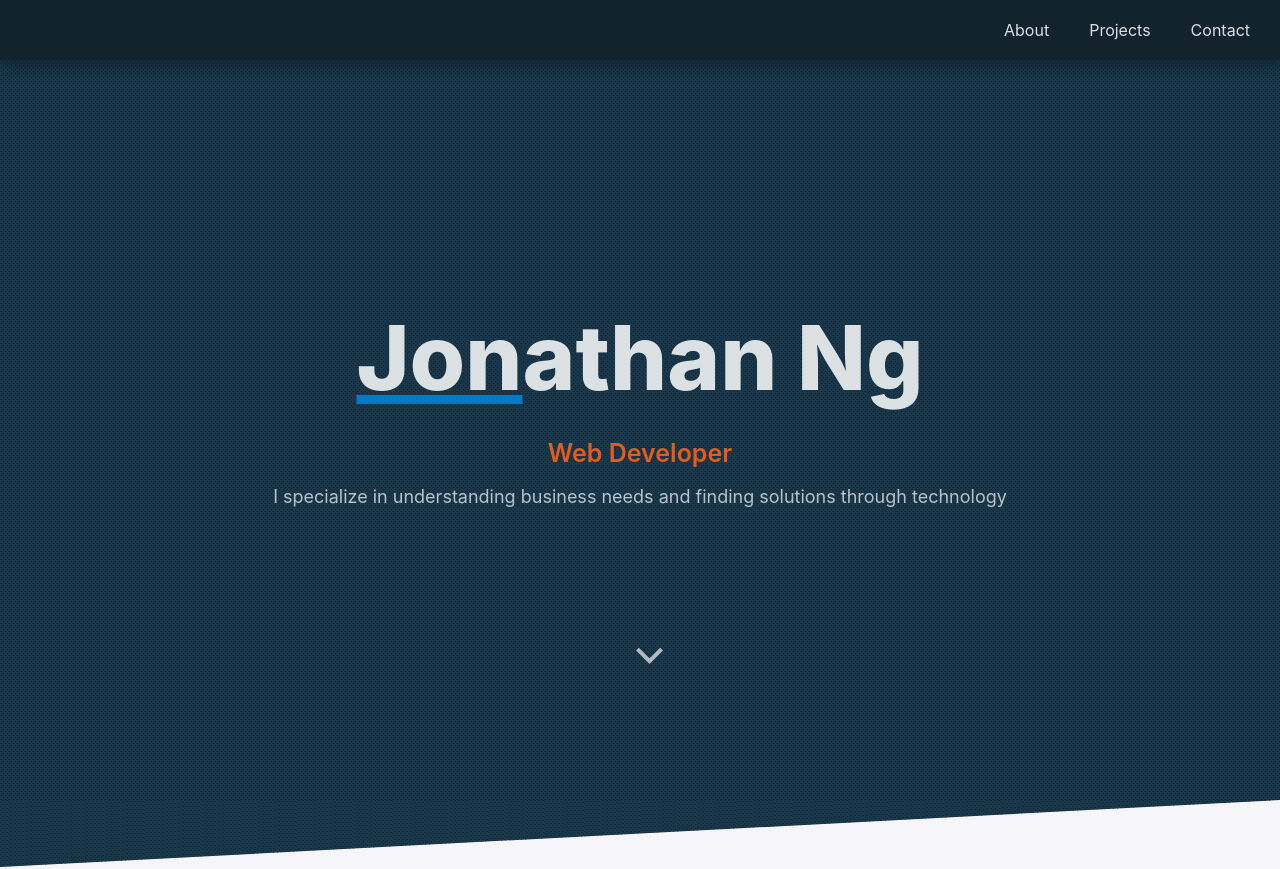
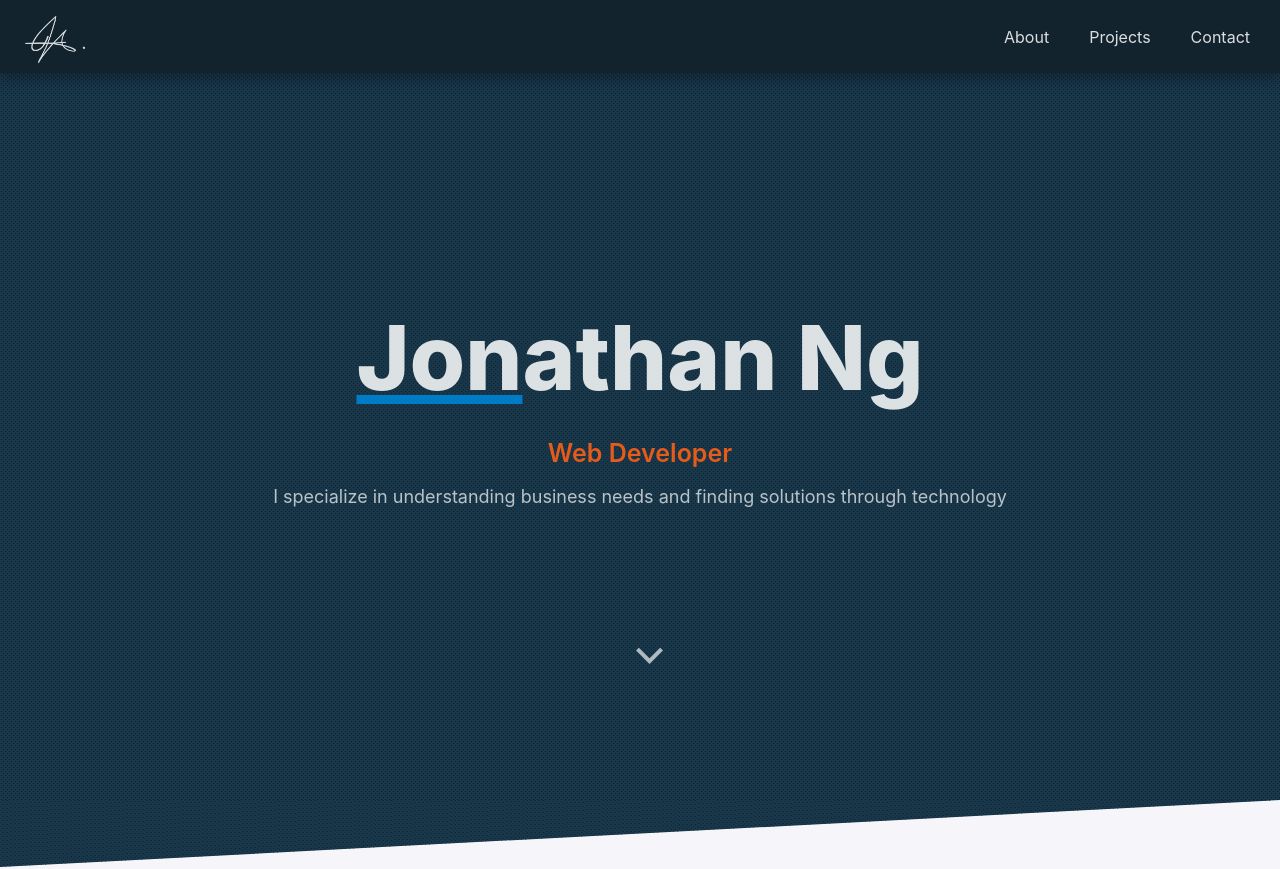
Before and after one commit to jon-ng0120/portfolio, a React (Create React App) app: page /#/ in a window 1280 px wide. Shown: the top 869 px of the page. Built offline with nearby package versions, Linux system fonts and the light colour scheme.

Commit message:
added logo

```diff
--- a/src/components/Header.js
+++ b/src/components/Header.js
@@ -1,6 +1,7 @@
 import { useState, useEffect } from 'react';
 import classes from './Header.module.scss';
 import { HashLink } from 'react-router-hash-link';
+import logo from '../assets/logo.png';
 
 const Header = () => {
   const [showNavbar, setShowNavbar] = useState(true);
@@ -38,6 +39,7 @@
         showNavbar ? classes.active : classes.hidden
       }`}
     >
+      <img src={logo} />
       <nav>
         <HashLink smooth to="/#about-me">
           About
--- a/src/components/Header.module.scss
+++ b/src/components/Header.module.scss
@@ -3,12 +3,16 @@
   z-index: 2;
   width: 100%;
   display: flex;
-  justify-content: flex-end;
+  justify-content: space-between;
   background: #12232e;
   box-sizing: border-box;
   box-shadow: rgba(0, 0, 0, 0.35) 0px 5px 15px;
   transition: 0.5s;
   padding: 1rem;
+
+  img {
+    width: 8rem;
+  }
 
   nav {
     display: flex;
```
Also changed, not shown: src/assets/logo.png (added), 1 other file (tests, documents, lock files or other folders).
